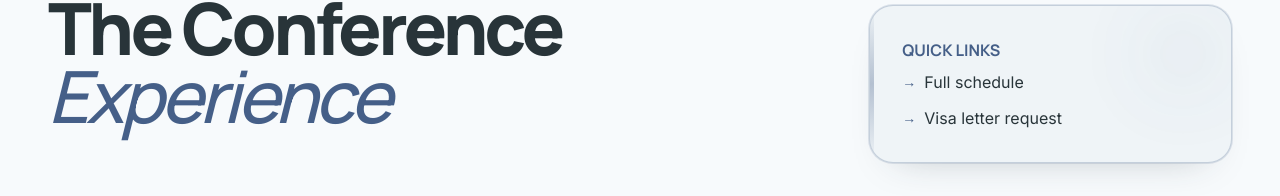
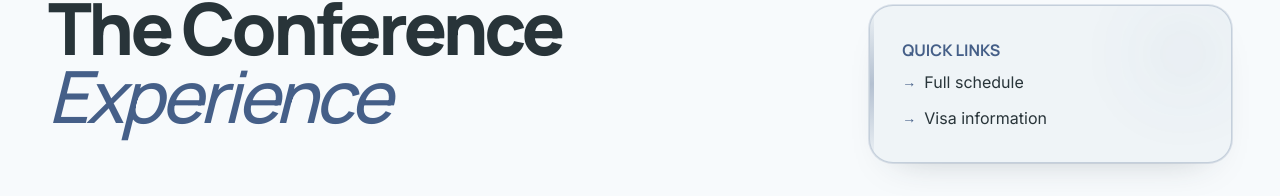
Before and after one commit to ascomlab/apase-web, a Next.js app: page /attendance in a window 1280 px wide. Shown: the part 234-430 px from the top of the page. Built offline with nearby package versions, Linux system fonts and the light colour scheme.

Commit message:
Update page.tsx

```diff
--- a/app/attendance/page.tsx
+++ b/app/attendance/page.tsx
@@ -6,7 +6,7 @@ import { getAssetPath } from "../utils";
 
 const quickLinks = [
   { label: "Full schedule", url: "#schedule" },
-  { label: "Visa letter request", url: "#visa" },
+  { label: "Visa information", url: "#visa" },
 ];
 
 const venueContent = {
```
